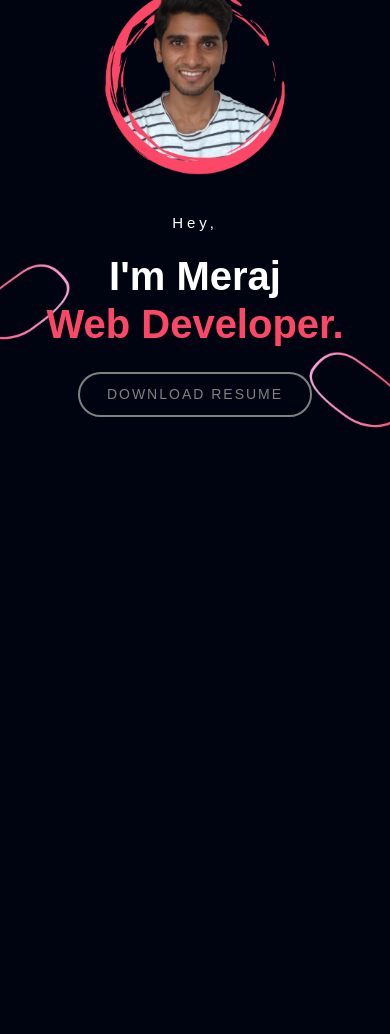
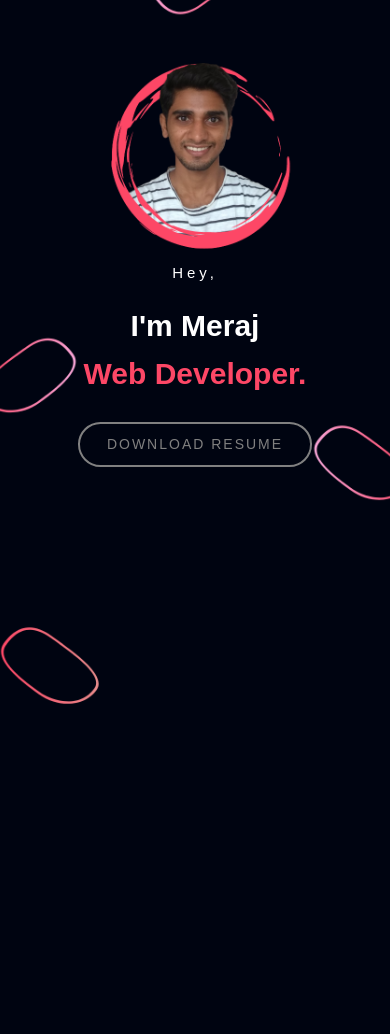
Before and after one commit to Haque9570/MerajPortfolio, a plain HTML site: page index.html in a window 390 px wide. Shown: the part 66-1100 px from the top of the page. Drawn offline with nearby package versions, Linux system fonts and the light colour scheme.

Commit message:
responsive

```diff
--- a/css/responsive-style.css
+++ b/css/responsive-style.css
@@ -28,68 +28,106 @@
         color: #ffffff;
     }
     /* Banner wrapper */
-    /* About */
-    /* Portfolio */
-}
-
-@media(max-width:767px) {
-    /* Custom css */
-    h1 {
-        font-size: 40px;
-        line-height: 48px;
-    }
-    h2 {
-        font-size: 25px;
-    }
-    p {
-        font-size: 13px;
-        line-height: 24px;
-    }
     .banner_wrapper {
         width: 100%;
         height: auto;
-        min-height: 200px;
-        background-image: url('../images/mobBg1.png');
+        min-height: 580px;
+        background-image: url('../images/bg1.png');
         background-repeat: no-repeat;
         background-position: center;
         background-size: cover;
-        background-attachment: fixed;
-        padding: 280px 0 100px 0;
+        background-attachment: scroll;
+        padding: 200px 0 0 0;
     }
     /* About */
     .about_wrapper {
         width: 100%;
         height: auto;
-        min-height: 200px;
-        background-image: url('../images/mobBg2.png');
-        /*background-repeat: no-repeat;
+        min-height: 580px;
+        background-image: url('../images/bg2.png');
+        background-repeat: no-repeat;
         background-position: center;
         background-size: cover;
-        background-attachment: fixed;
-        padding: 280px 0 100px 0;*/
+        background-attachment: scroll;
     }
     /* Portfolio */
     .portfolio_wrapper {
         width: 100%;
         height: auto;
-        min-height: 200px;
-        background-image: url('../images/mobBg3.png');
-        /*background-repeat: no-repeat;
+        min-height: 580px;
+        background-image: url('../images/bg3.png');
+        background-repeat: no-repeat;
         background-position: center;
         background-size: cover;
-        background-attachment: fixed;
-        padding: 280px 0 100px 0;*/
+        background-attachment: scroll;
     }
     /* Contact */
     .contact_wrapper {
         width: 100%;
         height: auto;
-        min-height: 200px;
-        background-image: url('../images/mobBg4.png');
-        /*background-repeat: no-repeat;
+        min-height: 580px;
+        background-image: url('../images/bg4.png');
+        background-repeat: no-repeat;
         background-position: center;
         background-size: cover;
-        background-attachment: fixed;
-        padding: 280px 0 100px 0;*/
+        background-attachment: scroll;
     }
 }
+
+@media(max-width:449px) {
+    /* Custom css */
+    h1 {
+        font-size: 30px;
+        line-height: 48px;
+    }
+    h2 {
+        font-size: 20px;
+    }
+    p {
+        font-size: 10px;
+    }
+    .banner_wrapper {
+        width: 100%;
+        height: auto;
+        min-height: 710px;
+        background-image: url('../images/1.png');
+        background-repeat: no-repeat;
+        background-position: center;
+        background-size: cover;
+        background-attachment: scroll;
+        padding: 330px 0 0 0;
+    }
+    /* About */
+    .about_wrapper {
+        width: 100%;
+        height: auto;
+        min-height: 710px;
+        background-image: url('../images/2.png');
+        background-repeat: no-repeat;
+        background-position: center;
+        background-size: cover;
+        background-attachment: scroll;
+    }
+    /* Portfolio */
+    .portfolio_wrapper {
+        width: 100%;
+        height: auto;
+        min-height: 710px;
+        background-image: url('../images/3.png');
+        background-repeat: no-repeat;
+        background-position: center;
+        background-size: cover;
+        background-attachment: scroll;
+    }
+    /* Contact */
+    .contact_wrapper {
+        width: 100%;
+        height: auto;
+        min-height: 710px;
+        background-image: url('../images/4.png');
+        background-repeat: no-repeat;
+        background-position: center;
+        background-size: cover;
+        background-attachment: scroll;
+    }
+}
--- a/css/style.css
+++ b/css/style.css
@@ -225,13 +225,13 @@ button {
 .banner_wrapper {
     width: 100%;
     height: auto;
-    min-height: 650px;
+    min-height: 720px;
     background-image: url('../images/bg1.png');
     background-repeat: no-repeat;
     background-position: center;
     background-size: cover;
-    background-attachment: fixed;
-    padding: 200px 0 100px 0;
+    background-attachment: scroll;
+    padding: 200px 0 0 0;
 }
 
 
@@ -240,12 +240,12 @@ button {
 .about_wrapper {
     width: 100%;
     height: auto;
-    min-height: 650px;
+    min-height: 720px;
     background-image: url('../images/bg2.png');
     background-repeat: no-repeat;
     background-position: center;
     background-size: cover;
-    background-attachment: fixed;
+    background-attachment: scroll;
     padding: 200px 0 100px 0;
 }
 
@@ -255,12 +255,12 @@ button {
 .portfolio_wrapper {
     width: 100%;
     height: auto;
-    min-height: 650px;
+    min-height: 720px;
     background-image: url('../images/bg3.png');
     background-repeat: no-repeat;
     background-position: center;
     background-size: cover;
-    background-attachment: fixed;
+    background-attachment: scroll;
     padding: 200px 0 100px 0;
 }
 
@@ -270,11 +270,11 @@ button {
 .contact_wrapper {
     width: 100%;
     height: auto;
-    min-height: 650px;
+    min-height: 720px;
     background-image: url('../images/bg4.png');
     background-repeat: no-repeat;
     background-position: center;
     background-size: cover;
-    background-attachment: fixed;
+    background-attachment: scroll;
     padding: 200px 0 100px 0;
 }
--- a/index.html
+++ b/index.html
@@ -30,12 +30,12 @@
                 <a class="navbar-brand" href="#">
                     <img src="images/meemProfile.png" class="img-fluid" alt="logo">
                 </a>
-                <button class="navbar-toggler" type="button" data-bs-toggle="collapse" data-bs-target="#navbarNavAltMarkup" aria-controls="navbarNavAltMarkup" aria-expanded="false" aria-label="Toggle navigation">
+                <button class="navbar-toggler" type="button" data-bs-toggle="collapse" data-bs-target="#navbarNav" aria-controls="navbarNav" aria-expanded="false" aria-label="Toggle navigation">
                 <!-- <span class="navbar-toggler-icon"></span> -->
                 <i class="fas fa-stream navbar-toggler-icon"></i>
 
               </button>
-                <div class="collapse navbar-collapse justify-content-end" id="navbarNavAltMarkup">
+                <div class="collapse navbar-collapse justify-content-end" id="navbarNav">
                     <ul class="navbar-nav menu-navbar-nav">
                         <li class="nav-item">
                             <a class="nav-link active" aria-current="page" href="#home">Home</a>
```
Also changed, not shown: js/main.js (+12 -1 lines), images/1.png (added), images/2.png (added), images/3.png (added), images/4.png (added).
